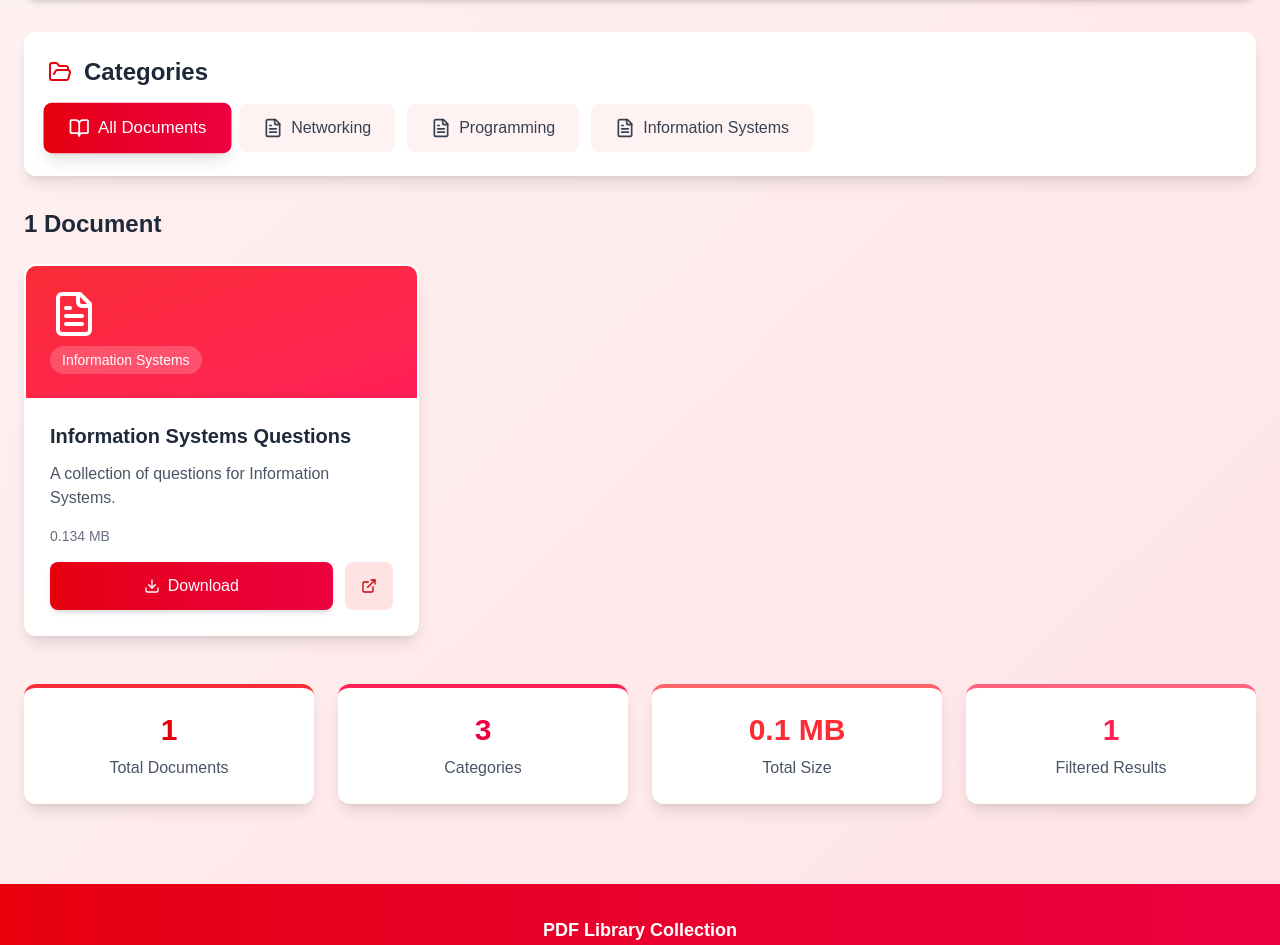
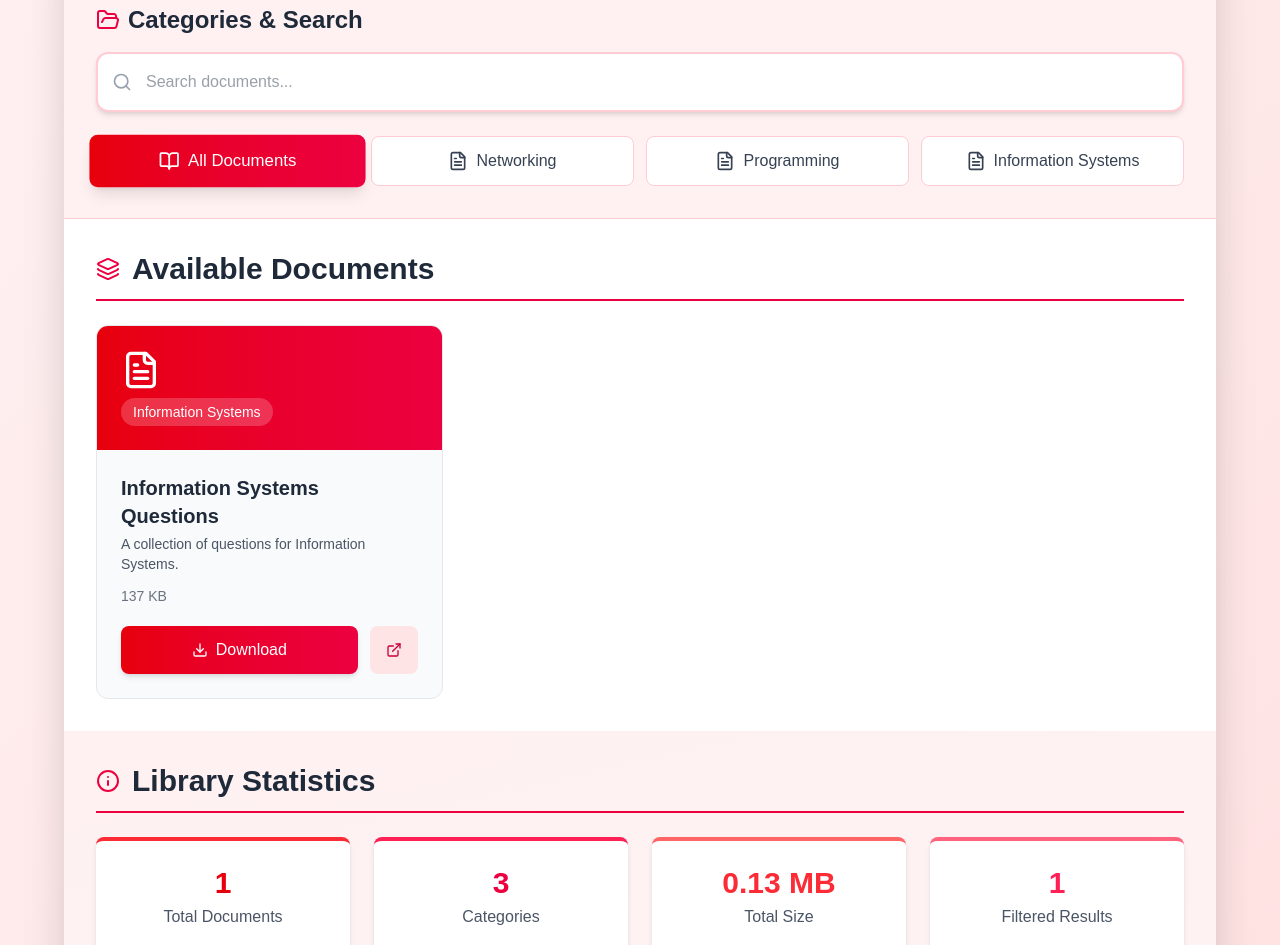
Before and after one commit to dev-sandakelum/web_lib, a Next.js app: page /pdf_links in a window 1280 px wide. Shown: the part 240-1185 px from the top of the page. Built offline with nearby package versions, Linux system fonts and the light colour scheme.

Commit message:
refactor: update styling and improve readability in PersonalHero, PacketTracerGuide, and PDFLibrary components

```diff
--- a/components/hiro.tsx
+++ b/components/hiro.tsx
@@ -88,9 +88,9 @@ export default function PersonalHero() {
             <p className="text-base sm:text-lg font-semibold">
               Keep Learning, Keep Growing
             </p>
-            <p className="text-xs sm:text-sm font-medium mt-2 text-gray-400">
-              Created by Hasitha Sandakelum
-            </p>
+            <p className="text-xs sm:text-sm font-medium mt-2 text-white opacity-80">
+            Created by Hasitha Sandakelum
+          </p>
 
             <p className="text-slate-300 text-xs sm:text-sm mt-1 sm:mt-2">
               Your educational journey starts here
--- a/components/packet_tracer_guide.tsx
+++ b/components/packet_tracer_guide.tsx
@@ -915,9 +915,9 @@ export default function PacketTracerGuide() {
         {/* Footer */}
         <div className="bg-gradient-to-r from-blue-600 to-indigo-600 text-white p-6 text-center">
           <p className="text-lg font-semibold">Computer Networks</p>
-           <p className="text-xs sm:text-sm font-medium mt-2 text-gray-400">
-              Created by Hasitha Sandakelum
-            </p>
+           <p className="text-xs sm:text-sm font-medium mt-2 text-white opacity-80">
+            Created by Hasitha Sandakelum
+          </p>
 
           <p className="text-blue-200 text-sm mt-2">Study hard and practice regularly! 🚀</p>
         </div>
--- a/components/pdf.tsx
+++ b/components/pdf.tsx
@@ -1,6 +1,15 @@
 "use client";
-import React, { useState } from 'react';
-import { BookOpen, FileText, Search, Download, ExternalLink, FolderOpen } from 'lucide-react';
+import React, { useState } from "react";
+import {
+  BookOpen,
+  FileText,
+  Search,
+  Download,
+  ExternalLink,
+  FolderOpen,
+  Layers,
+  Info,
+} from "lucide-react";
 
 interface PDFItem {
   id: string;
@@ -12,52 +21,105 @@ interface PDFItem {
 }
 
 export default function PDFLibrary() {
-  const [selectedCategory, setSelectedCategory] = useState<string>('all');
-  const [searchTerm, setSearchTerm] = useState('');
+  const [selectedCategory, setSelectedCategory] = useState<string>("all");
+  const [searchTerm, setSearchTerm] = useState("");
+
+  // Helper function to convert file size to MB
+  const convertToMB = (sizeString: string): number => {
+    const match = sizeString.match(/^([\d.]+)\s*(KB|MB|GB|B)?$/i);
+    if (!match) return 0;
+
+    const value = parseFloat(match[1]);
+    const unit = (match[2] || "MB").toUpperCase();
+
+    switch (unit) {
+      case "B":
+        return value / (1024 * 1024);
+      case "KB":
+        return value / 1024;
+      case "MB":
+        return value;
+      case "GB":
+        return value * 1024;
+      default:
+        return value;
+    }
+  };
 
   const categories = [
-    { id: 'all', name: 'All Documents', icon: <BookOpen className="w-5 h-5" /> },
-    { id: 'networking', name: 'Networking', icon: <FileText className="w-5 h-5" /> },
-    { id: 'programming', name: 'Programming', icon: <FileText className="w-5 h-5" /> },
-    { id: 'IS', name: 'Information Systems', icon: <FileText className="w-5 h-5" /> }
+    {
+      id: "all",
+      name: "All Documents",
+      icon: <BookOpen className="w-5 h-5" />,
+    },
+    {
+      id: "networking",
+      name: "Networking",
+      icon: <FileText className="w-5 h-5" />,
+    },
+    {
+      id: "programming",
+      name: "Programming",
+      icon: <FileText className="w-5 h-5" />,
+    },
+    {
+      id: "IS",
+      name: "Information Systems",
+      icon: <FileText className="w-5 h-5" />,
+    },
   ];
+
+  const pdf_path =
+    "https://github.com/dev-sandakelum/web_lib/raw/main/resourses/pdf/";
 
   const pdfDocuments: PDFItem[] = [
     {
-      id: '1',
-      title: 'Information Systems Questions',
-      description: 'A collection of questions for Information Systems.',
-      category: 'IS',
-      url: 'https://github.com/dev-sandakelum/web_lib/raw/main/resourses/pdf/Information System Questions.pdf',
-      size: '0.134 MB'
+      id: "1",
+      title: "Information Systems Questions",
+      description: "A collection of questions for Information Systems.",
+      category: "IS",
+      url: `${pdf_path}Information System Questions.pdf`,
+      size: "137 KB",
     },
   ];
 
-  const filteredDocuments = pdfDocuments.filter(doc => {
-    const matchesCategory = selectedCategory === 'all' || doc.category === selectedCategory;
-    const matchesSearch = doc.title.toLowerCase().includes(searchTerm.toLowerCase()) ||
+  const filteredDocuments = pdfDocuments.filter((doc) => {
+    const matchesCategory =
+      selectedCategory === "all" || doc.category === selectedCategory;
+    const matchesSearch =
+      doc.title.toLowerCase().includes(searchTerm.toLowerCase()) ||
       doc.description.toLowerCase().includes(searchTerm.toLowerCase());
     return matchesCategory && matchesSearch;
   });
 
   return (
-    <div className="min-h-screen bg-gradient-to-br from-red-50 to-rose-100">
+    <div className="min-h-screen bg-gradient-to-br from-rose-50 to-red-100 p-8">
+      <div className="max-w-6xl mx-auto bg-white rounded-2xl shadow-2xl overflow-hidden">
         {/* Header */}
-      <div className="bg-gradient-to-r from-red-600 to-rose-600 text-white shadow-lg">
-        <div className="max-w-7xl mx-auto px-6 py-8">
+        <div className="bg-gradient-to-r from-red-600 to-rose-600 text-white p-8">
           <div className="flex items-center gap-4 mb-4">
             <BookOpen className="w-12 h-12" />
             <div>
               <h1 className="text-4xl font-bold">PDF Library</h1>
-              <p className="text-red-100 text-lg">Your comprehensive document collection</p>
+              <h2 className="text-2xl font-semibold">
+                Comprehensive Study Resource Center
+              </h2>
             </div>
           </div>
-        </div>
+          <p className="text-rose-100 text-lg">
+            Access, browse, and download academic resources with style.
+          </p>
         </div>
 
-      <div className="max-w-7xl mx-auto px-6 py-8">
+        {/* Search + Categories */}
+        <div className="p-8 bg-rose-50 border-b border-rose-200">
+          <h3 className="text-md md:text-2xl font-bold text-gray-800 mb-4 flex items-center gap-2">
+            <FolderOpen className="w-6 h-6 text-rose-600" />
+            Categories & Search
+          </h3>
+
           {/* Search Bar */}
-        <div className="mb-8">
+          <div className="mb-6">
             <div className="relative">
               <Search className="absolute left-4 top-1/2 transform -translate-y-1/2 text-gray-400 w-5 h-5" />
               <input
@@ -65,26 +127,21 @@ export default function PDFLibrary() {
                 placeholder="Search documents..."
                 value={searchTerm}
                 onChange={(e) => setSearchTerm(e.target.value)}
-              className="w-full pl-12 pr-4 py-4 rounded-xl border-2 border-red-200 focus:border-red-500 focus:outline-none text-gray-700 bg-white shadow-md"
+                className="w-full pl-12 pr-4 py-4 rounded-xl border-2 border-rose-200 focus:border-rose-500 focus:outline-none text-gray-700 bg-white shadow-md"
               />
             </div>
           </div>
 
-        {/* Category Filter */}
-        <div className="mb-8 bg-white rounded-xl shadow-lg p-6">
-          <div className="flex items-center gap-3 mb-4">
-            <FolderOpen className="w-6 h-6 text-red-600" />
-            <h2 className="text-2xl font-bold text-gray-800">Categories</h2>
-          </div>
-          <div className="flex flex-wrap gap-3">
+          {/* Category Buttons */}
+          <div className="grid grid-cols-2 md:grid-cols-4 gap-3">
             {categories.map((category) => (
               <button
                 key={category.id}
                 onClick={() => setSelectedCategory(category.id)}
-                className={`flex items-center gap-2 px-6 py-3 rounded-lg font-medium transition-all ${
+                className={`flex items-center justify-center gap-2 px-6 py-3 rounded-lg font-medium transition-all ${
                   selectedCategory === category.id
-                    ? 'bg-gradient-to-r from-red-600 to-rose-600 text-white shadow-lg scale-105'
-                    : 'bg-red-50 text-gray-700 hover:bg-red-100 hover:shadow-md'
+                    ? "bg-gradient-to-r from-red-600 to-rose-600 text-white shadow-lg scale-105"
+                    : "bg-white border border-rose-200 text-gray-700 hover:bg-rose-100 hover:shadow-md"
                 }`}
               >
                 {category.icon}
@@ -94,44 +151,45 @@ export default function PDFLibrary() {
           </div>
         </div>
 
-        {/* Document Grid */}
-        <div className="mb-6">
-          <h2 className="text-2xl font-bold text-gray-800 mb-4">
-            {filteredDocuments.length} {filteredDocuments.length === 1 ? 'Document' : 'Documents'}
+        {/* Document Section */}
+        <div className="p-8">
+          <div className="flex items-center gap-3 mb-6 pb-3 border-b-2 border-rose-600">
+            <Layers className="w-6 h-6 text-rose-600" />
+            <h2 className="text-md md:text-3xl font-bold text-gray-800 ">
+              Available Documents
             </h2>
           </div>
 
           {filteredDocuments.length === 0 ? (
-          <div className="bg-white rounded-xl shadow-lg p-12 text-center">
+            <div className="bg-white rounded-xl shadow-lg p-12 text-center border border-rose-200">
               <FileText className="w-16 h-16 text-gray-300 mx-auto mb-4" />
-            <p className="text-gray-500 text-lg">No documents found matching your criteria</p>
+              <p className="text-gray-500 text-lg">
+                No documents found matching your criteria
+              </p>
             </div>
           ) : (
             <div className="grid grid-cols-1 md:grid-cols-2 lg:grid-cols-3 gap-6">
               {filteredDocuments.map((doc) => (
                 <div
                   key={doc.id}
-                className="bg-white rounded-xl shadow-lg hover:shadow-2xl transition-all duration-300 overflow-hidden group border-2 border-transparent hover:border-red-300"
+                  className="bg-gray-50 rounded-xl border border-gray-200 hover:shadow-lg transition-all duration-300 overflow-hidden"
                 >
-                <div className="bg-gradient-to-br from-red-500 to-rose-500 p-6">
-                  <FileText className="w-12 h-12 text-white mb-2" />
-                  <div className="inline-block px-3 py-1 bg-white/20 backdrop-blur-sm rounded-full text-white text-sm font-medium">
-                    {categories.find(c => c.id === doc.category)?.name || doc.category}
+                  <div className="bg-gradient-to-r from-red-600 to-rose-600 text-white p-6">
+                    <FileText className="w-10 h-10 mb-2" />
+                    <div className="inline-block px-3 py-1 bg-white/20 rounded-full text-sm font-medium">
+                      {categories.find((c) => c.id === doc.category)?.name ||
+                        doc.category}
                     </div>
                   </div>
-
-                <div className="p-6">
-                  <h3 className="text-xl font-bold text-gray-800 mb-3 group-hover:text-red-600 transition-colors">
+                  <div className="p-6 space-y-3">
+                    <h3 className="text-xl font-bold text-gray-800 mb-1 hover:text-rose-600 transition-colors">
                       {doc.title}
                     </h3>
-                  <p className="text-gray-600 mb-4 line-clamp-3">
-                    {doc.description}
+                    <p className="text-gray-600 text-sm">{doc.description}</p>
+                    <p className="text-gray-500 text-sm font-medium">
+                      {doc.size}
                     </p>
-                  <div className="flex items-center justify-between text-sm text-gray-500 mb-4">
-                    <span className="font-medium">{doc.size}</span>
-                  </div>
-
-                  <div className="flex gap-3">
+                    <div className="flex gap-3 pt-2">
                       <a
                         href={doc.url}
                         target="_blank"
@@ -145,7 +203,7 @@ export default function PDFLibrary() {
                         href={doc.url}
                         target="_blank"
                         rel="noopener noreferrer"
-                      className="flex items-center justify-center bg-red-100 text-red-700 px-4 py-3 rounded-lg hover:bg-red-200 transition-all"
+                        className="flex items-center justify-center bg-rose-100 text-rose-700 px-4 py-3 rounded-lg hover:bg-rose-200 transition-all"
                       >
                         <ExternalLink className="w-4 h-4" />
                       </a>
@@ -155,41 +213,57 @@ export default function PDFLibrary() {
               ))}
             </div>
           )}
+        </div>
 
-        {/* Statistics */}
-        <div className="mt-12 grid grid-cols-1 md:grid-cols-4 gap-6">
-          <div className="bg-white rounded-xl shadow-lg p-6 text-center border-t-4 border-red-500">
-            <div className="text-3xl font-bold text-red-600 mb-2">
+        {/* Library Stats Section */}
+        <div className="p-8 bg-gradient-to-br from-rose-50 to-red-50">
+          <div className="flex items-center gap-3 mb-6 pb-3 border-b-2 border-rose-600">
+            <Info className="w-6 h-6 text-rose-600" />
+            <h2 className="text-md md:text-3xl font-bold text-gray-800">
+              Library Statistics
+            </h2>
+          </div>
+
+          <div className="grid grid-cols-1 md:grid-cols-4 gap-6">
+            <div className="bg-white p-6 rounded-lg shadow-md text-center border-t-4 border-red-500">
+              <h3 className="text-3xl font-bold text-red-600 mb-1">
                 {pdfDocuments.length}
+              </h3>
+              <p className="text-gray-600 font-medium">Total Documents</p>
             </div>
-            <div className="text-gray-600 font-medium">Total Documents</div>
+            <div className="bg-white p-6 rounded-lg shadow-md text-center border-t-4 border-rose-500">
+              <h3 className="text-3xl font-bold text-rose-600 mb-1">
+                {categories.length - 1}
+              </h3>
+              <p className="text-gray-600 font-medium">Categories</p>
             </div>
-          <div className="bg-white rounded-xl shadow-lg p-6 text-center border-t-4 border-rose-500">
-            <div className="text-3xl font-bold text-rose-600 mb-2">
-              {categories.length - 1}
+            <div className="bg-white p-6 rounded-lg shadow-md text-center border-t-4 border-red-400">
+              <h3 className="text-3xl font-bold text-red-500 mb-1">
+                {pdfDocuments
+                  .reduce((acc, doc) => acc + convertToMB(doc.size), 0)
+                  .toFixed(2)}{" "}
+                MB
+              </h3>
+              <p className="text-gray-600 font-medium">Total Size</p>
             </div>
-            <div className="text-gray-600 font-medium">Categories</div>
-          </div>
-          <div className="bg-white rounded-xl shadow-lg p-6 text-center border-t-4 border-red-400">
-            <div className="text-3xl font-bold text-red-500 mb-2">
-              {pdfDocuments.reduce((acc, doc) => acc + parseFloat(doc.size), 0).toFixed(1)} MB
-            </div>
-            <div className="text-gray-600 font-medium">Total Size</div>
-          </div>
-          <div className="bg-white rounded-xl shadow-lg p-6 text-center border-t-4 border-rose-400">
-            <div className="text-3xl font-bold text-rose-500 mb-2">
+            <div className="bg-white p-6 rounded-lg shadow-md text-center border-t-4 border-rose-400">
+              <h3 className="text-3xl font-bold text-rose-500 mb-1">
                 {filteredDocuments.length}
-            </div>
-            <div className="text-gray-600 font-medium">Filtered Results</div>
+              </h3>
+              <p className="text-gray-600 font-medium">Filtered Results</p>
             </div>
           </div>
         </div>
 
         {/* Footer */}
-      <div className="bg-gradient-to-r from-red-600 to-rose-600 text-white py-8 mt-12">
-        <div className="max-w-7xl mx-auto px-6 text-center">
-          <p className="text-lg font-semibold">PDF Library Collection</p>
-          <p className="text-red-100">Access quality educational resources anytime</p>
+        <div className="bg-gradient-to-r from-red-600 to-rose-600 text-white p-6 text-center">
+          <p className="text-lg font-semibold">PDF Library – Resource Hub</p>
+          <p className="text-xs sm:text-sm font-medium mt-2 text-white opacity-80">
+            Created by Hasitha Sandakelum
+          </p>
+          <p className="text-rose-200 text-sm mt-2">
+            Learn smart. Read more. Expand your knowledge. 📚
+          </p>
         </div>
       </div>
     </div>
```
Lines whose indentation alone changed are shown as unchanged.
